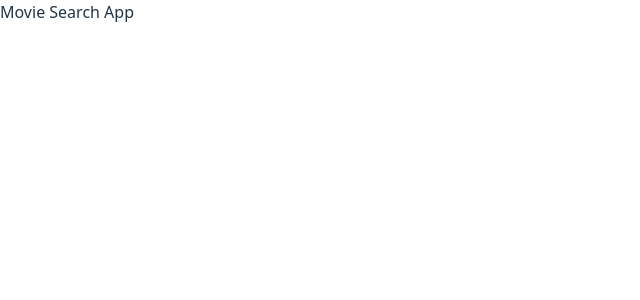
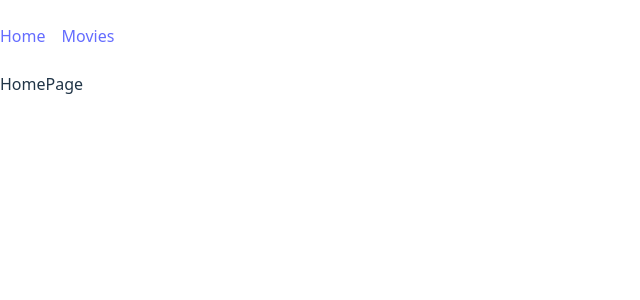
Before and after one commit to Julia-Mosendz/goit-react-hw-05, a React (Vite) app: page / in a window 1280 px wide. Shown: the top 300 px of the page, without its empty margins (0-640 px from the left). Built offline with nearby package versions, Linux system fonts and the light colour scheme.

Commit message:
adding pages

```diff
--- a/package.json
+++ b/package.json
@@ -10,8 +10,10 @@
     "preview": "vite preview"
   },
   "dependencies": {
+    "@types/react-router-dom": "^5.3.3",
     "react": "^19.0.0",
-    "react-dom": "^19.0.0"
+    "react-dom": "^19.0.0",
+    "react-router-dom": "^7.5.0"
   },
   "devDependencies": {
     "@eslint/js": "^9.21.0",
--- a/src/components/App/App.jsx
+++ b/src/components/App/App.jsx
@@ -1,12 +1,21 @@
-import './App.css'
+import { Route, Routes } from "react-router-dom";
+import { Navigation } from "../Navigation/Navigation";
+import { HomePage } from "../../pages/HomePage/HomePage";
+import { MoviesPage } from "../../pages/MoviesPage/MoviesPage";
+import { NotFoundPage } from "../../pages/NotFoundPage/NotFoundPage";
+import "./App.css";
 
 function App() {
-
   return (
     <>
-    Movie Search App
+      <Navigation />
+      <Routes>
+        <Route path="/" element={<HomePage />} />
+        <Route path="/movies" element={<MoviesPage />} />
+        <Route path="*" element={<NotFoundPage />} />
+      </Routes>
     </>
-  )
+  );
 }
 
-export default App
+export default App;
--- a/src/components/Navigation/Navigation.jsx
+++ b/src/components/Navigation/Navigation.jsx
@@ -1,5 +1,19 @@
+import { NavLink } from "react-router-dom";
 import css from "./Navigation.module.css";
 
 export function Navigation() {
-  return <>Navigation</>;
+  return (
+    <>
+      <header className={css.header}>
+        <nav className={css.nav}>
+          <NavLink className={css.navLink} to="/">
+            Home
+          </NavLink>
+          <NavLink className={css.navLink} to="/movies">
+            Movies
+          </NavLink>
+        </nav>
+      </header>
+    </>
+  );
 }
--- a/src/components/Navigation/Navigation.module.css
+++ b/src/components/Navigation/Navigation.module.css
@@ -0,0 +1,13 @@
+.header {
+    padding: 8px 0;
+}
+
+.nav {
+    display: flex;
+    align-items: center;
+    gap: 16px;
+}
+
+.navLink {
+    padding: 16px 0;
+}
--- a/src/main.jsx
+++ b/src/main.jsx
@@ -2,9 +2,10 @@ import { StrictMode } from 'react'
 import { createRoot } from 'react-dom/client'
 import './index.css'
 import App from './components/App/App'
+import { BrowserRouter } from 'react-router-dom'
 
 createRoot(document.getElementById('root')).render(
   <StrictMode>
-    <App />
+    <BrowserRouter><App /></BrowserRouter>
   </StrictMode>,
 )
--- a/src/pages/MoviesPage/MoviesPage.jsx
+++ b/src/pages/MoviesPage/MoviesPage.jsx
@@ -1,5 +1,5 @@
-import css from "./MoviePage.module.css";
+import css from "./MoviesPage.module.css";
 
-export function MoviePage() {
+export function MoviesPage() {
   return <>MoviePage</>;
 }
--- a/src/pages/NotFoundPage/NotFoundPage.jsx
+++ b/src/pages/NotFoundPage/NotFoundPage.jsx
@@ -1,5 +1,6 @@
+import { Link } from "react-router-dom";
 import css from "./NotFoundPage.module.css";
 
 export function NotFoundPage() {
-  return <>NotFoundPage</>;
+  return <><p>Not found page</p><Link to="/">Go Home page</Link></>;
 }
```
Also changed, not shown: 1 other file (tests, documents, lock files or other folders).
